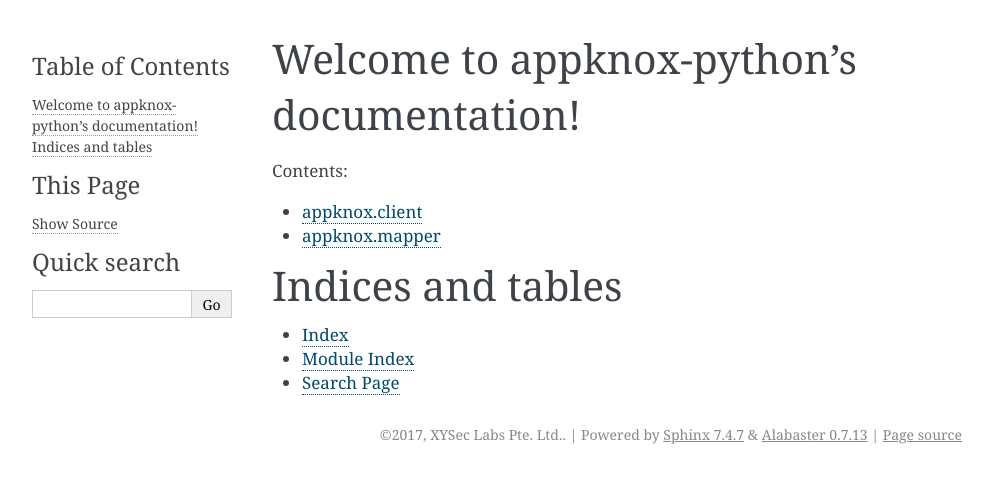
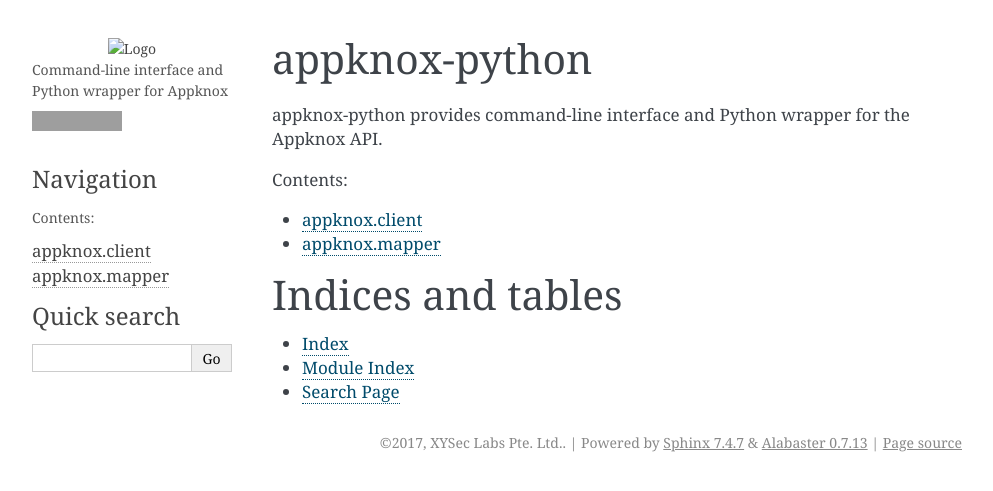
Before and after one commit to appknox/appknox-python, a Sphinx documentation site: the page built from docs/index.rst, in a window 1280 px wide. Shown: the top 491 px of the page, without its empty margins (148-1141 px from the left). Built offline with Sphinx 7.4.7, drawn with Linux system fonts in a browser that asks for light colours; grey boxes are pictures that could not be loaded.

```diff
--- a/docs/conf.py
+++ b/docs/conf.py
@@ -92,7 +92,25 @@
 # further.  For a list of options available for each theme, see the
 # documentation.
 #
-# html_theme_options = {}
+html_theme_options = {
+    'description': 'Command-line interface and Python wrapper for Appknox',
+    'logo': 'logo.png',
+    'logo_name': False,
+    'github_user': 'appknox',
+    'github_repo': 'appknox-python',
+    'github_button': True,
+}
+
+
+html_sidebars = {
+    '**': [
+        'about.html',
+        'navigation.html',
+        'relations.html',
+        'searchbox.html',
+        'donate.html',
+    ]
+}
 
 # Add any paths that contain custom static files (such as style sheets) here,
 # relative to this directory. They are copied after the builtin static files,
--- a/docs/index.rst
+++ b/docs/index.rst
@@ -3,8 +3,11 @@
    You can adapt this file completely to your liking, but it should at least
    contain the root `toctree` directive.
 
-Welcome to appknox-python's documentation!
+appknox-python
 ==========================================
+
+appknox-python provides command-line interface and Python wrapper for the
+Appknox API.
 
 .. toctree::
    :maxdepth: 2
```
Also changed, not shown: README.md (+1 -1 lines), docs/logo.png (added), 1 other file.
